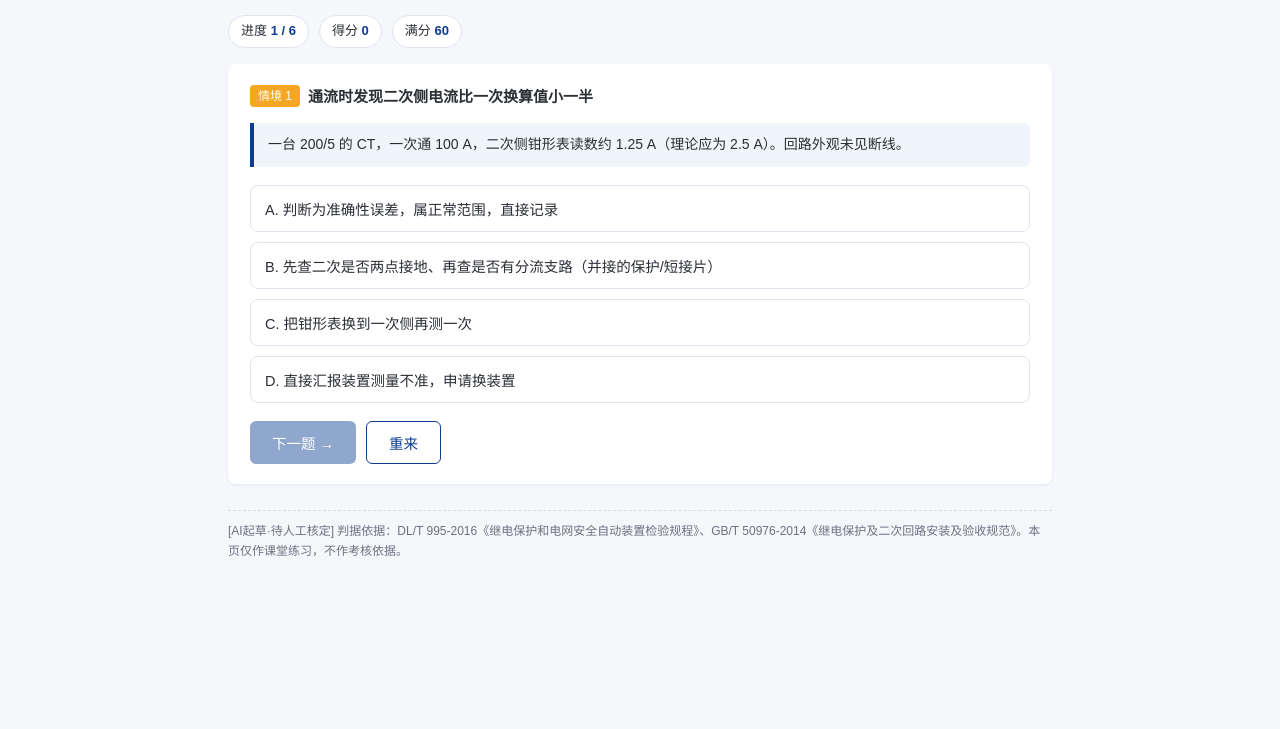
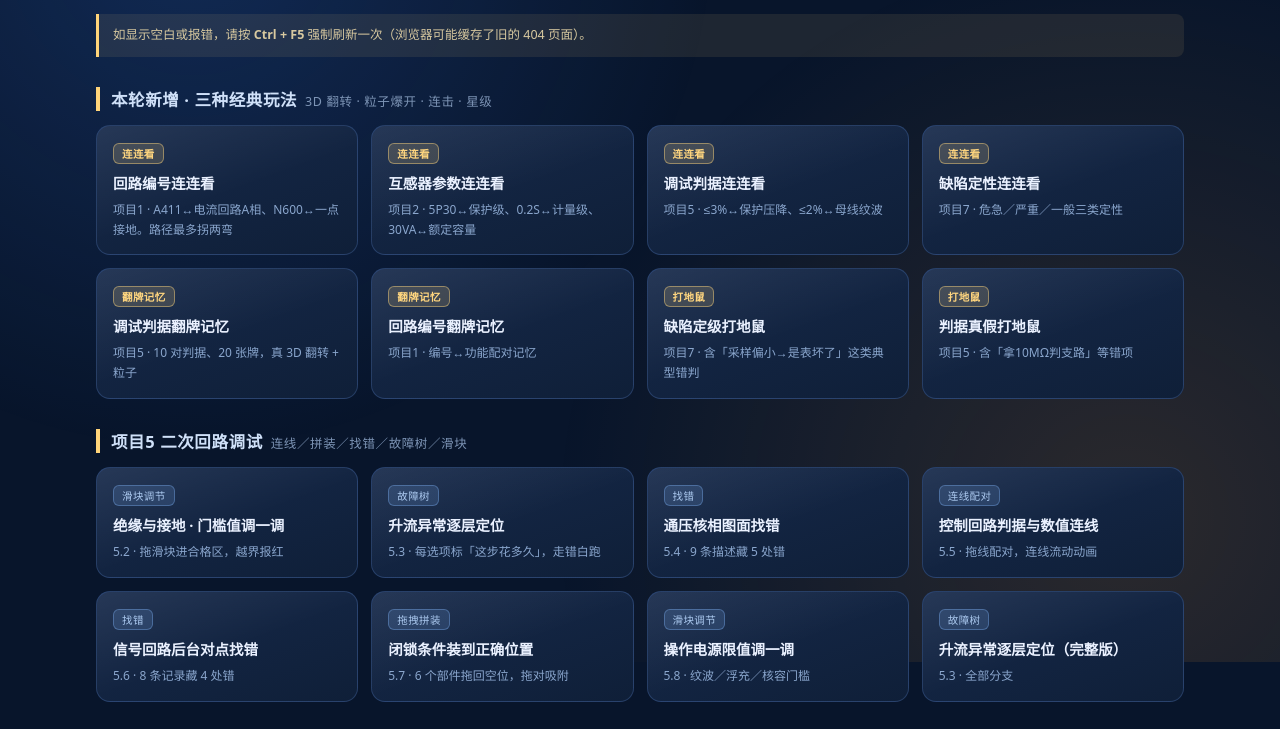
Before and after one commit to lyliuyuhao/shk-games, a plain HTML site: page index.html in a window 1280 px wide. Shown: the part 138-867 px from the top of the page. Before the commit the page ends 800 px from the top, so only its background shows below. Drawn offline with Linux system fonts and the light colour scheme.

Commit message:
feat(pages): 游戏中心总入口 index.html（28 款游戏卡片）

```diff
--- a/index.html
+++ b/index.html
@@ -3,215 +3,115 @@
 <head>
 <meta charset="utf-8">
 <meta name="viewport" content="width=device-width,initial-scale=1">
-<title>交流电流回路调试 · 通电定故障点</title>
+<title>《电力系统二次回路》教学游戏中心</title>
 <style>
-  :root{--blue:#0B3D91;--orange:#F5A623;--green:#2E7D32;--ink:#2B2F36;--bg:#F5F7FA;}
-  *{box-sizing:border-box}
-  body{margin:0;font-family:"Microsoft YaHei","PingFang SC",sans-serif;background:var(--bg);color:var(--ink);line-height:1.7}
-  .wrap{max-width:860px;margin:0 auto;padding:24px 18px 60px}
-  header{background:var(--blue);color:#fff;border-radius:8px;padding:22px 24px;margin-bottom:18px;position:relative;overflow:hidden}
-  header:after{content:"";position:absolute;right:-40px;top:-40px;width:160px;height:160px;border:8px solid rgba(255,255,255,.12);border-radius:50%}
-  header h1{margin:0;font-size:22px;letter-spacing:.5px}
-  header p{margin:8px 0 0;font-size:13px;opacity:.85}
-  .bar{display:flex;gap:10px;flex-wrap:wrap;align-items:center;margin:0 0 16px;font-size:13px}
-  .pill{background:#fff;border:1px solid #dfe5ee;border-radius:999px;padding:4px 12px}
-  .pill b{color:var(--blue)}
-  .card{background:#fff;border-radius:8px;padding:20px 22px;box-shadow:0 1px 3px rgba(11,61,145,.08)}
-  .scn{font-size:15px;margin:0 0 6px}
-  .scn span{display:inline-block;background:var(--orange);color:#fff;font-size:12px;border-radius:4px;padding:1px 8px;margin-right:8px;vertical-align:2px}
-  .data{background:#F0F4FB;border-left:4px solid var(--blue);padding:10px 14px;margin:14px 0 18px;font-size:14px;border-radius:0 6px 6px 0}
-  .opt{display:block;width:100%;text-align:left;background:#fff;border:1.5px solid #dfe5ee;border-radius:8px;padding:12px 14px;margin:10px 0;font-size:14.5px;cursor:pointer;transition:.15s;font-family:inherit;color:var(--ink)}
-  .opt:hover{border-color:var(--blue);background:#F7FAFF}
-  .opt.right{border-color:var(--green);background:#EDF7EE}
-  .opt.wrong{border-color:#C62828;background:#FDECEC}
-  .opt:disabled{cursor:default}
-  .fb{display:none;margin-top:14px;font-size:14px;border-radius:6px;padding:12px 14px}
-  .fb.ok{display:block;background:#EDF7EE;border-left:4px solid var(--green)}
-  .fb.no{display:block;background:#FDECEC;border-left:4px solid #C62828}
-  .fb .src{display:block;margin-top:6px;font-size:12.5px;color:#5a6472}
-  .actions{display:flex;gap:10px;margin-top:18px;flex-wrap:wrap}
-  button.main{background:var(--blue);color:#fff;border:0;border-radius:6px;padding:10px 22px;font-size:14.5px;cursor:pointer;font-family:inherit}
-  button.ghost{background:#fff;color:var(--blue);border:1.5px solid var(--blue);border-radius:6px;padding:10px 22px;font-size:14.5px;cursor:pointer;font-family:inherit}
-  button:disabled{opacity:.45;cursor:not-allowed}
-  .end{display:none}
-  .score{font-size:34px;color:var(--blue);font-weight:700;margin:6px 0}
-  .note{margin-top:26px;font-size:12px;color:#6b7280;border-top:1px dashed #d7dee8;padding-top:10px}
+*{box-sizing:border-box;margin:0;padding:0}
+body{font-family:"Microsoft YaHei","PingFang SC",system-ui,sans-serif;background:#08152b;color:#eaf1ff;min-height:100vh;overflow-x:hidden}
+body:before{content:"";position:fixed;inset:0;pointer-events:none;z-index:0;
+  background:radial-gradient(circle at 15% 8%,rgba(58,130,255,.20),transparent 40%),
+             radial-gradient(circle at 88% 82%,rgba(255,168,60,.14),transparent 44%)}
+.wrap{position:relative;z-index:2;max-width:1120px;margin:0 auto;padding:26px 16px 70px}
+header{text-align:center;margin-bottom:20px}
+h1{font-size:27px;letter-spacing:1.5px;background:linear-gradient(92deg,#8ec2ff,#ffd479 55%,#ff9e7d);
+  -webkit-background-clip:text;background-clip:text;color:transparent;filter:drop-shadow(0 2px 12px rgba(120,180,255,.4))}
+.sub{font-size:13.5px;color:#8aa6cd;margin-top:9px;line-height:1.8}
+.stat{display:inline-flex;gap:18px;margin-top:14px;font-size:12.5px;color:#9db6d8;flex-wrap:wrap;justify-content:center}
+.stat b{color:#ffd479;font-size:15px}
+h2{font-size:16.5px;margin:30px 0 14px;padding-left:11px;border-left:4px solid #ffd479;color:#cfe0f8;letter-spacing:.6px}
+h2 span{font-size:12.5px;color:#7d94b5;font-weight:400;margin-left:8px}
+.grid{display:grid;grid-template-columns:repeat(auto-fill,minmax(246px,1fr));gap:13px}
+a.card{display:block;text-decoration:none;color:inherit;background:linear-gradient(160deg,#16294a,#0f1f38);
+  border:1.5px solid rgba(120,170,255,.22);border-radius:14px;padding:15px 16px;
+  transition:transform .18s,box-shadow .18s,border-color .18s;position:relative;overflow:hidden}
+a.card:before{content:"";position:absolute;inset:0;background:linear-gradient(160deg,rgba(255,255,255,.07),transparent 52%);pointer-events:none}
+a.card:hover{transform:translateY(-4px);border-color:#7fb6ff;box-shadow:0 12px 30px rgba(60,130,255,.34)}
+.tag{display:inline-block;font-size:10.5px;padding:2px 8px;border-radius:6px;margin-bottom:9px;
+  background:rgba(127,182,255,.16);border:1px solid rgba(127,182,255,.34);color:#a9c8f0;letter-spacing:.4px}
+.tag.new{background:rgba(255,212,121,.16);border-color:rgba(255,212,121,.45);color:#ffd479;font-weight:700}
+.t{font-size:14.5px;font-weight:700;line-height:1.45;margin-bottom:6px;color:#eaf1ff}
+.d{font-size:12px;color:#8aa6cd;line-height:1.65}
+footer{text-align:center;font-size:11.5px;color:#6b82a6;margin-top:34px;line-height:1.9;
+  border-top:1px dashed rgba(120,170,255,.2);padding-top:16px}
+footer a{color:#8ec2ff;text-decoration:none}
+.tip{background:rgba(255,212,121,.09);border-left:3px solid #ffd479;border-radius:0 8px 8px 0;
+  padding:10px 14px;font-size:12.5px;color:#d8c9a0;line-height:1.8;margin-bottom:8px}
 </style>
 </head>
 <body>
 <div class="wrap">
-  <header>
-    <h1>通电定故障点 · 交流电流回路调试</h1>
-    <p>项目5 二次回路调试 ｜ 技能5 交流电流回路调试 ｜ 小游戏（约 4 分钟）</p>
-  </header>
+<header>
+  <h1>《电力系统二次回路》教学游戏中心</h1>
+  <div class="sub">共 28 款互动游戏 ｜ 玩法：连连看 · 翻牌记忆 · 打地鼠 · 连线配对 · 拖拽拼装 · 找错 · 故障树 · 数值调节</div>
+  <div class="stat"><span>点卡片直接玩</span><span>手机可用</span><span>无需登录</span></div>
+</header>
 
-  <div class="bar">
-    <span class="pill">进度 <b id="p">1 / 6</b></span>
-    <span class="pill">得分 <b id="s">0</b></span>
-    <span class="pill">满分 <b>60</b></span>
-  </div>
+<div class="tip">如显示空白或报错，请按 <b>Ctrl + F5</b> 强制刷新一次（浏览器可能缓存了旧的 404 页面）。</div>
 
-  <div class="card" id="stage">
-    <p class="scn"><span id="tag">情境</span><b id="title"></b></p>
-    <div class="data" id="data"></div>
-    <div id="opts"></div>
-    <div class="fb" id="fb"></div>
-    <div class="actions">
-      <button class="main" id="next" disabled>下一题 →</button>
-      <button class="ghost" id="restart">重来</button>
-    </div>
-  </div>
-
-  <div class="card end" id="done">
-    <p class="scn"><span>完成</span><b>本小游戏结束</b></p>
-    <div class="score" id="final">0 分</div>
-    <p id="comment" style="font-size:14.5px"></p>
-    <div class="actions"><button class="main" id="again">再练一次</button></div>
-  </div>
-
-  <p class="note">[AI起草·待人工核定] 判据依据：DL/T 995-2016《继电保护和电网安全自动装置检验规程》、GB/T 50976-2014《继电保护及二次回路安装及验收规范》。本页仅作课堂练习，不作考核依据。</p>
+<h2>本轮新增 · 三种经典玩法<span>3D 翻转 · 粒子爆开 · 连击 · 星级</span></h2>
+<div class="grid">
+  <a class="card" href="llk-1-huilu-bianhao.html"><span class="tag new">连连看</span>
+    <div class="t">回路编号连连看</div><div class="d">项目1 · A411↔电流回路A相、N600↔一点接地。路径最多拐两弯</div></a>
+  <a class="card" href="llk-2-huganqi.html"><span class="tag new">连连看</span>
+    <div class="t">互感器参数连连看</div><div class="d">项目2 · 5P30↔保护级、0.2S↔计量级、30VA↔额定容量</div></a>
+  <a class="card" href="llk-5-panju-shuzhi.html"><span class="tag new">连连看</span>
+    <div class="t">调试判据连连看</div><div class="d">项目5 · ≤3%↔保护压降、≤2%↔母线纹波</div></a>
+  <a class="card" href="llk-7-quexian.html"><span class="tag new">连连看</span>
+    <div class="t">缺陷定性连连看</div><div class="d">项目7 · 危急／严重／一般三类定性</div></a>
+  <a class="card" href="fp-5-panju.html"><span class="tag new">翻牌记忆</span>
+    <div class="t">调试判据翻牌记忆</div><div class="d">项目5 · 10 对判据、20 张牌，真 3D 翻转 + 粒子</div></a>
+  <a class="card" href="fp-1-bianhao.html"><span class="tag new">翻牌记忆</span>
+    <div class="t">回路编号翻牌记忆</div><div class="d">项目1 · 编号↔功能配对记忆</div></a>
+  <a class="card" href="dadi-7-quexian.html"><span class="tag new">打地鼠</span>
+    <div class="t">缺陷定级打地鼠</div><div class="d">项目7 · 含「采样偏小→是表坏了」这类典型错判</div></a>
+  <a class="card" href="dadi-5-panju.html"><span class="tag new">打地鼠</span>
+    <div class="t">判据真假打地鼠</div><div class="d">项目5 · 含「拿10MΩ判支路」等错项</div></a>
 </div>
 
-<script>
-const DATA = [
-  {
-    title: "通流时发现二次侧电流比一次换算值小一半",
-    data: "一台 200/5 的 CT，一次通 100 A，二次侧钳形表读数约 1.25 A（理论应为 2.5 A）。回路外观未见断线。",
-    opts: [
-      {t:"判断为准确性误差，属正常范围，直接记录", ok:false, why:"差 50% 已远超误差限，不能按正常记录。"},
-      {t:"先查二次是否两点接地、再查是否有分流支路（并接的保护/短接片）", ok:true, why:"通流偏小一半，最常见原因是二次回路存在分流旁路（短接片未断开、并接支路分流），其次是两点接地。"},
-      {t:"把钳形表换到一次侧再测一次", ok:false, why:"一次侧读数不解决二次分流问题，换位置测不出原因。"},
-      {t:"直接汇报装置测量不准，申请换装置", ok:false, why:"未排除回路原因就判装置，属误判。"}
-    ],
-    src: "依据：DL/T 995-2016 §5.3.2.2（交流电流回路检验：通流试验应检查电流回路完整性与变比）、§5.3.1.2 d)（二次回路一点接地）"
-  },
-  {
-    title: "二次负担是否合格",
-    data: "CT 额定二次负荷 25 VA，实测回路总阻抗折算 1.2 Ω（额定 5 A）。",
-    opts: [
-      {t:"1.2 Ω 对应 30 VA，超过额定，应减小回路负担或换更大容量 CT", ok:true, why:"S=I²Z=5²×1.2=30 VA＞25 VA，超额定容量，长期运行会影响准确级。"},
-      {t:"1.2 Ω 小于额定，合格", ok:false, why:"要先折算成 VA 再与额定容量比较，不能直接比阻抗数值。"},
-      {t:"只要通流读数准，负担可以不测", ok:false, why:"负担超标往往在故障电流下才暴露，通流读数正常不代表合格。"},
-      {t:"把额定二次负荷改成 30 VA 再判合格", ok:false, why:"改铭牌参数不是解决办法。"}
-    ],
-    src: "依据：DL/T 995-2016 §5.3.2.2（二次负担测定）；实际二次负荷应不超过额定二次负荷（归因待核，以厂家参数表为准）"
-  },
-  {
-    title: "变比与极性核对",
-    data: "P1 进 P2 出、S1 出 S2 回，实测 S1 侧电流方向与预期相反。",
-    opts: [
-      {t:"极性接反，应把 S1、S2 对调后复测", ok:true, why:"极性错误会直接导致保护拒动或误动，必须在调试阶段纠正。"},
-      {t:"方向反说明 CT 坏了，换 CT", ok:false, why:"先排除接线极性问题，不能直接判设备损坏。"},
-      {t:"在装置里把 CT 极性设置改成反向即可", ok:false, why:"用软件参数掩盖接线错误，后续检修会重复出错，属不可接受做法。"},
-      {t:"不影响通流大小，可忽略", ok:false, why:"极性决定差动、方向元件的动作方向，绝不可忽略。"}
-    ],
-    src: "依据：DL/T 995-2016 §5.3.2.2（变比、极性检验）；GB/T 50976-2014 §5.3（二次回路接线检查）"
-  },
-  {
-    title: "一点接地检查",
-    data: "该 CT 二次回路在开关场端子箱与保护屏两处各有一根接地线。",
-    opts: [
-      {t:"两处接地更可靠，保留", ok:false, why:"两点接地会形成地网环流，可能引起保护误动，是典型反措禁止项。"},
-      {t:"只保留保护屏（或按设计指定的唯一一点），另一处拆除", ok:true, why:"电流互感器二次回路必须且只能一点接地，接地点按设计指定。"},
-      {t:"把两处接地都拆掉", ok:false, why:"完全不接地会失去人身与设备保护，同样不允许。"},
-      {t:"加装开关后接地，运行中随便投退", ok:false, why:"接地刀闸的投退有严格规定，不能随意。"}
-    ],
-    src: "依据：DL/T 995-2016 §5.3.1.2 d)（二次回路一点接地）；GB/T 40091-2021 §7.1（二次安措）"
-  },
-  {
-    title: "通流后装置采样核对",
-    data: "通流 2.5 A，装置采样显示 2.47 A；同回路另一相显示 0.00 A。",
-    opts: [
-      {t:"2.47 A 在误差内可接受；0.00 A 那一路必须查开路", ok:true, why:"1.2% 属合理误差；0.00 A 说明该相回路开路或未接入，必须查明。"},
-      {t:"两相都不合格，整组回路重做", ok:false, why:"误差相合格，整组重做属过度处理。"},
-      {t:"0.00 A 是装置无此相，属正常", ok:false, why:"三相电流回路应齐全，缺一相即为缺陷。"},
-      {t:"把显示 0.00 的那一路屏蔽掉", ok:false, why:"屏蔽缺陷会造成保护拒动，是严重违规。"}
-    ],
-    src: "依据：DL/T 995-2016 §5.3.2.2（通流后装置采样核对）；GB/T 14285-2023 对电流回路完整性的要求"
-  },
-  {
-    title: "收工前的记录",
-    data: "六项试验均已完成，现场已恢复。",
-    opts: [
-      {t:"口头向班长汇报即可", ok:false, why:"检验必须有书面记录，口头汇报不构成可追溯证据。"},
-      {t:"填写检验记录并在投运后一个月内提交调试报告", ok:true, why:"记录与报告是投运条件之一，也是后续运维的依据。"},
-      {t:"等全站调试完再一起补记", ok:false, why:"事后补记容易失真，且中间发现问题无从追溯。"},
-      {t:"记录只写「合格」两个字", ok:false, why:"记录须含实测数据与判据，只写结论无法复核。"}
-    ],
-    src: "依据：DL/T 995-2016 §5.5.1.4（记录）；GB/T 50976-2014 §3.0.6（投运后一个月内提交调试报告）、§8.1.3（记录表）"
-  }
-];
+<h2>项目5 二次回路调试<span>连线／拼装／找错／故障树／滑块</span></h2>
+<div class="grid">
+  <a class="card" href="p5-jueyuan-huakuai.html"><span class="tag">滑块调节</span>
+    <div class="t">绝缘与接地 · 门槛值调一调</div><div class="d">5.2 · 拖滑块进合格区，越界报红</div></a>
+  <a class="card" href="p5-tongdian-guzhang.html"><span class="tag">故障树</span>
+    <div class="t">升流异常逐层定位</div><div class="d">5.3 · 每选项标「这步花多久」，走错白跑</div></a>
+  <a class="card" href="p5-dianya-zhaocuo.html"><span class="tag">找错</span>
+    <div class="t">通压核相图面找错</div><div class="d">5.4 · 9 条描述藏 5 处错</div></a>
+  <a class="card" href="p5-kongzhi-lianxian.html"><span class="tag">连线配对</span>
+    <div class="t">控制回路判据与数值连线</div><div class="d">5.5 · 拖线配对，连线流动动画</div></a>
+  <a class="card" href="p5-xinhao-zhaocuo.html"><span class="tag">找错</span>
+    <div class="t">信号回路后台对点找错</div><div class="d">5.6 · 8 条记录藏 4 处错</div></a>
+  <a class="card" href="p5-bisuo-pinZhuang.html"><span class="tag">拖拽拼装</span>
+    <div class="t">闭锁条件装到正确位置</div><div class="d">5.7 · 6 个部件拖回空位，拖对吸附</div></a>
+  <a class="card" href="p5-caozuodianyuan-huakuai.html"><span class="tag">滑块调节</span>
+    <div class="t">操作电源限值调一调</div><div class="d">5.8 · 纹波／浮充／核容门槛</div></a>
+  <a class="card" href="p5-dianliu-guzhangshu.html"><span class="tag">故障树</span>
+    <div class="t">升流异常逐层定位（完整版）</div><div class="d">5.3 · 全部分支</div></a>
+</div>
 
-let i = 0, score = 0, locked = false;
-const $ = (id) => document.getElementById(id);
+<h2>项目1–4 与 6–8<span>识图／互感器／设计／配线／运维／排故／虚回路</span></h2>
+<div class="grid">
+  <a class="card" href="p1-tongzhipai-peidui.html"><span class="tag">连线配对</span>
+    <div class="t">端子排编号配对</div><div class="d">1.4 识读端子排图与回路编号</div></a>
+  <a class="card" href="p1-tushi-bufu-zhaocuo.html"><span class="tag">找错</span>
+    <div class="t">图实不符找错</div><div class="d">1.6 二次回路查线、对线</div></a>
+  <a class="card" href="p2-bianbi-jixing.html"><span class="tag">连线配对</span>
+    <div class="t">变比与极性判断</div><div class="d">2.2 读铭牌与确定变比</div></a>
+  <a class="card" href="p3-kongzhi-xuanxing.html"><span class="tag">连线配对</span>
+    <div class="t">控制回路选型</div><div class="d">3.5 设计控制回路</div></a>
+  <a class="card" href="p4-jiexian-shunxu.html"><span class="tag">排序</span>
+    <div class="t">接线顺序排序</div><div class="d">4.5 二次接线（屏内、屏外）</div></a>
+  <a class="card" href="p6-fancuo-zhaolou.html"><span class="tag">找错</span>
+    <div class="t">反措二十条找漏</div><div class="d">6.4 二次回路反措执行与专项检查</div></a>
+  <a class="card" href="p7-tiaozha-shunxu.html"><span class="tag">故障树</span>
+    <div class="t">跳闸失败原因排序</div><div class="d">7.7 控制回路故障的查找与处理</div></a>
+  <a class="card" href="p8-xuduizi-peidui.html"><span class="tag">连线配对</span>
+    <div class="t">虚端子配对</div><div class="d">8.4 虚回路的配置与核对</div></a>
+</div>
 
-function render() {
-  const q = DATA[i];
-  locked = false;
-  $("tag").textContent = "情境 " + (i + 1);
-  $("title").textContent = q.title;
-  $("data").textContent = q.data;
-  $("p").textContent = (i + 1) + " / " + DATA.length;
-  $("s").textContent = score;
-  $("fb").className = "fb";
-  $("fb").innerHTML = "";
-  $("next").disabled = true;
-  $("next").textContent = (i === DATA.length - 1) ? "看结果 →" : "下一题 →";
-  const box = $("opts");
-  box.innerHTML = "";
-  q.opts.forEach((o, k) => {
-    const b = document.createElement("button");
-    b.className = "opt";
-    b.textContent = String.fromCharCode(65 + k) + ". " + o.t;
-    b.onclick = () => choose(b, o);
-    box.appendChild(b);
-  });
-}
-
-function choose(btn, o) {
-  if (locked) return;
-  locked = true;
-  const q = DATA[i];
-  const all = $("opts").querySelectorAll("button");
-  all.forEach((b) => (b.disabled = true));
-  q.opts.forEach((oo, k) => {
-    if (oo.ok) all[k].classList.add("right");
-  });
-  if (o.ok) {
-    score += 10;
-    $("s").textContent = score;
-  } else {
-    btn.classList.add("wrong");
-  }
-  const fb = $("fb");
-  fb.className = "fb " + (o.ok ? "ok" : "no");
-  fb.innerHTML = (o.ok ? "✅ " : "❌ ") + o.why + '<span class="src">' + q.src + "</span>";
-  $("next").disabled = false;
-}
-
-$("next").onclick = () => {
-  if (i < DATA.length - 1) {
-    i++;
-    render();
-  } else {
-    $("stage").style.display = "none";
-    $("done").style.display = "block";
-    $("final").textContent = score + " 分";
-    $("comment").textContent =
-      score >= 50 ? "判断稳定，可以进入实操前的答辩环节。" :
-      score >= 30 ? "方向基本对，个别判据还含糊——回看模块5 的判据表再练一次。" :
-                    "判据不牢。建议先读本节判据表（纹波、负担、极性、一点接地、记录）再来。";
-  }
-};
-
-$("restart").onclick = $("again").onclick = () => {
-  i = 0; score = 0;
-  $("stage").style.display = "block";
-  $("done").style.display = "none";
-  render();
-};
-
-render();
-</script>
+<footer>
+  《电力系统二次回路》课程组 ｜ 教学练习用，不作考核依据<br>
+  内容依据：出版稿《二次回路设计与安装调试》＋《怎样看二次回路》51 节教程<br>
+  玩法参考：<a href="https://github.com/hackclub/hackclub/tree/main/workshops/memory%20game" target="_blank" rel="noopener">hackclub memory game workshop</a>（3D 翻转做法）；粒子效果自写内联，不依赖 CDN
+</footer>
+</div>
 </body>
 </html>
```
